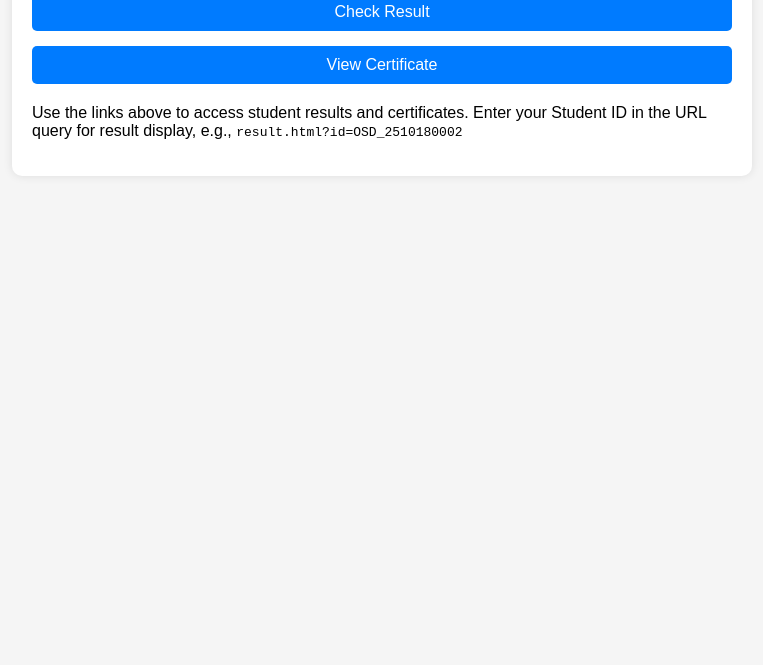
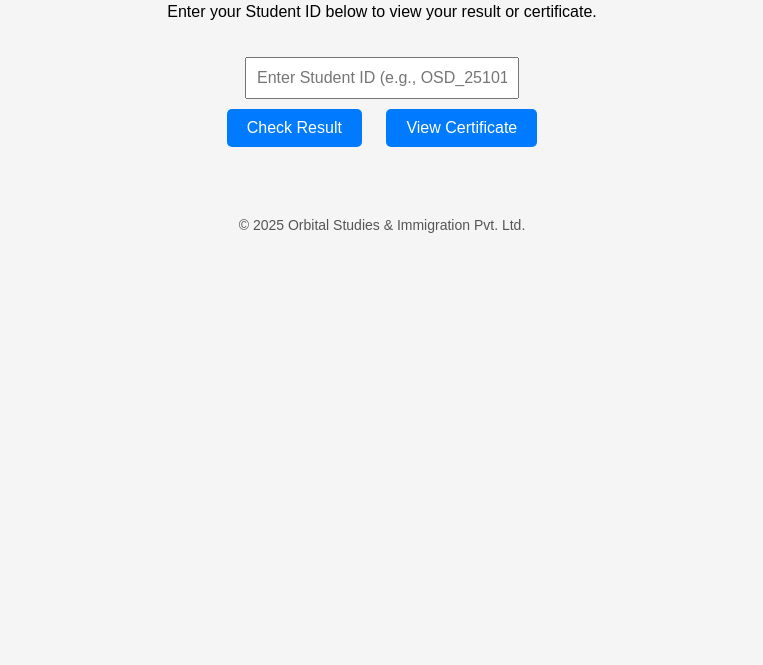
Before and after one commit to OSIFBD/Test, a plain HTML site: page index.html in a window 1280 px wide. Shown: the part 135-800 px from the top of the page, without its empty margins (258-1021 px from the left). Drawn offline with Linux system fonts and the light colour scheme.

Commit message:
Enhance student portal layout and add functionality
Updated the layout and functionality of the student portal page, including input fields and buttons for checking results and certificates.

```diff
--- a/index.html
+++ b/index.html
@@ -5,19 +5,72 @@
   <meta name="viewport" content="width=device-width, initial-scale=1.0">
   <title>Orbital Studies - Student Portal</title>
   <style>
-  body { font-family: Arial, sans-serif; padding: 20px; background: #f5f5f5; }
-  .container { max-width: 700px; margin: auto; background: #fff; padding: 20px; border-radius: 10px; box-shadow: 0 0 10px rgba(0,0,0,0.1); }
-  h1 { text-align: center; }
-  a { display: block; margin: 15px 0; text-decoration: none; color: #fff; background: #007BFF; padding: 10px; text-align: center; border-radius: 5px; }
-  a:hover { background: #0056b3; }
+    body {
+      font-family: Arial, sans-serif;
+      text-align: center;
+      background: #f5f5f5;
+      padding: 50px;
+    }
+    h1 {
+      color: #2c3e50;
+    }
+    input {
+      padding: 10px;
+      width: 250px;
+      font-size: 16px;
+      margin-top: 20px;
+    }
+    button {
+      padding: 10px 20px;
+      margin: 10px;
+      background-color: #007bff;
+      color: white;
+      border: none;
+      border-radius: 5px;
+      cursor: pointer;
+      font-size: 16px;
+    }
+    button:hover {
+      background-color: #0056b3;
+    }
+    footer {
+      margin-top: 60px;
+      color: #555;
+      font-size: 14px;
+    }
   </style>
 </head>
 <body>
-<div class="container">
   <h1>Orbital Studies - Student Portal</h1>
-  <a href="result.html">Check Result</a>
-  <a href="certificate.html">View Certificate</a>
-  <p style="margin-top:20px;">Use the links above to access student results and certificates. Enter your Student ID in the URL query for result display, e.g., <code>result.html?id=OSD_2510180002</code></p>
+  <p>Enter your Student ID below to view your result or certificate.</p>
+
+  <input type="text" id="studentId" placeholder="Enter Student ID (e.g., OSD_2510180002)" />
+
+  <div>
+    <button onclick="openResult()">Check Result</button>
+    <button onclick="openCertificate()">View Certificate</button>
   </div>
+
+  <footer>© 2025 Orbital Studies & Immigration Pvt. Ltd.</footer>
+
+  <script>
+    function openResult() {
+      const id = document.getElementById("studentId").value.trim();
+      if (!id) {
+        alert("Please enter your Student ID first!");
+        return;
+      }
+      window.location.href = `result.html?id=${encodeURIComponent(id)}`;
+    }
+
+    function openCertificate() {
+      const id = document.getElementById("studentId").value.trim();
+      if (!id) {
+        alert("Please enter your Student ID first!");
+        return;
+      }
+      window.location.href = `certificate.html?id=${encodeURIComponent(id)}`;
+    }
+  </script>
 </body>
 </html>
```
Lines whose indentation alone changed are shown as unchanged.
